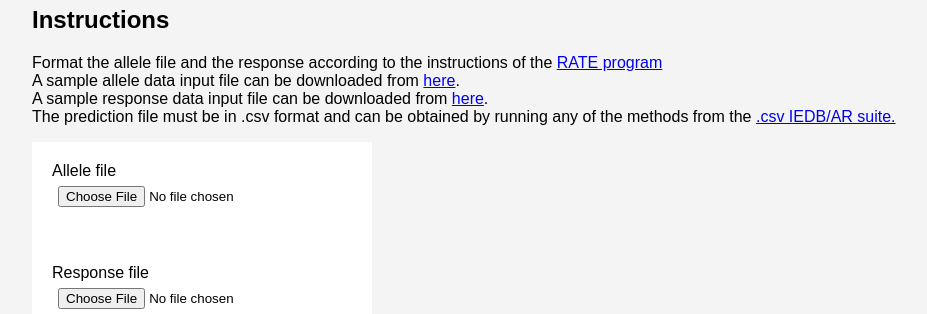
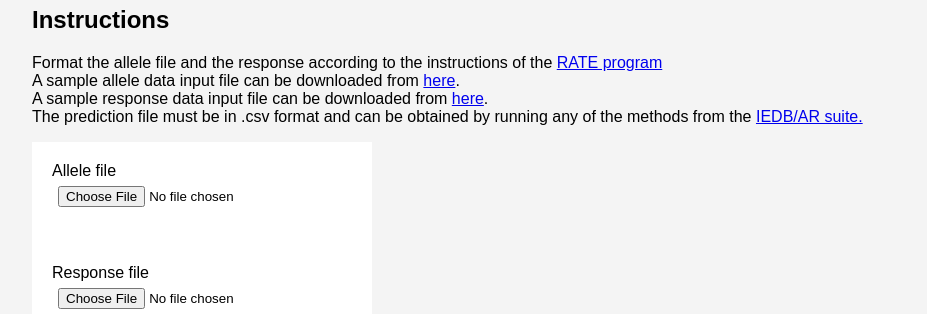
Before and after one commit to raphaeltrevizani/comborate_shared, a Flask app: page / in a window 1280 px wide. Shown: the part 120-434 px from the top of the page, without its empty margins (16-943 px from the left). Run offline with Flask 3, Linux system fonts and the light colour scheme.

Commit message:
prediction description final

```diff
--- a/web/templates/index.html
+++ b/web/templates/index.html
@@ -12,7 +12,7 @@
 <p>Format the allele file and the response according to the instructions of the  <a href="https://tools.iedb.org/rate/example/" target="_blank">RATE program</a><br>
 A sample allele data input file can be downloaded from <a href="https://tools.iedb.org/static/rate/files/iedb-rate_sample_input_allele_data.txt">here</a>.<br>
 A sample response data input file can be downloaded from <a href="https://tools.iedb.org/static/rate/files/iedb-rate_sample_input_response_data.txt">here</a>.<br>
-The prediction file must be in .csv format and can be obtained by running any of the methods from the <a href="https://tools.iedb.org/mhcii/"> .csv IEDB/AR suite.</a><br>
+The prediction file must be in .csv format and can be obtained by running any of the methods from the <a href="https://tools.iedb.org/mhcii/"> IEDB/AR suite.</a><br>
 </p>
 
 <form method="post" action="/run" enctype="multipart/form-data">
```
